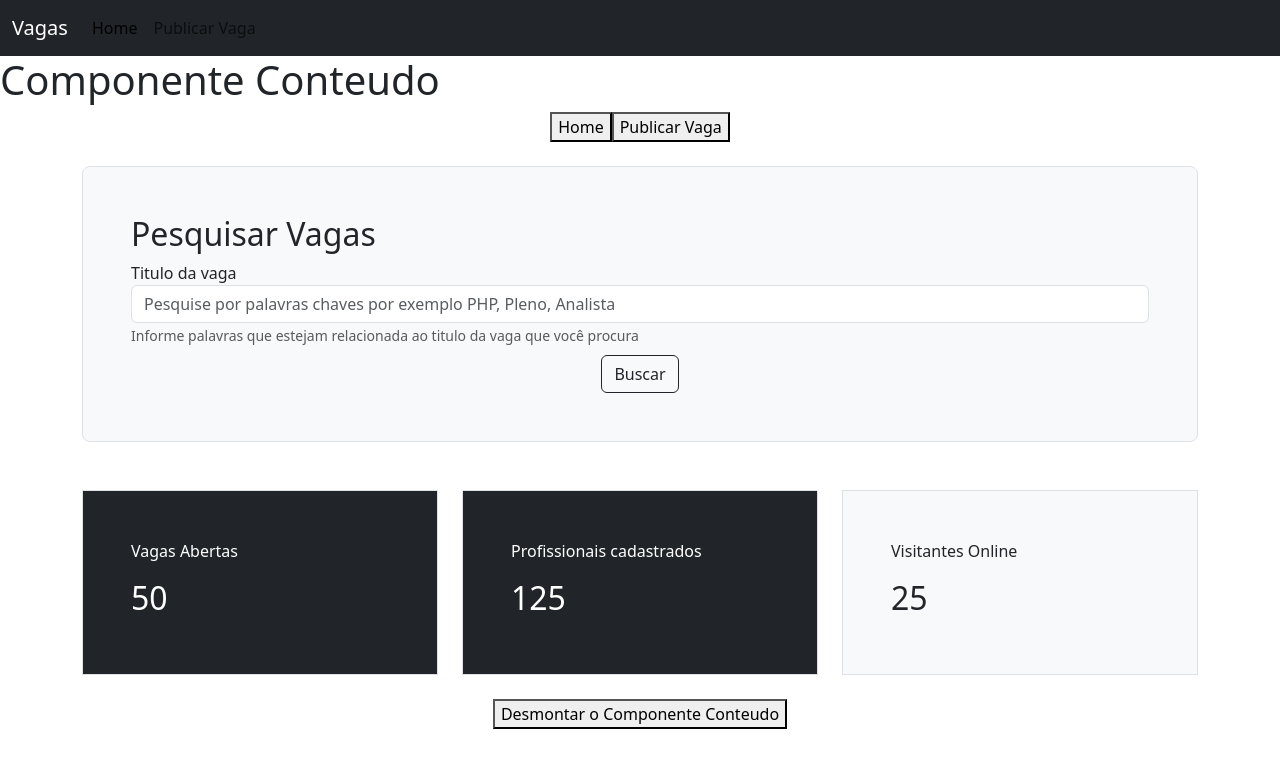
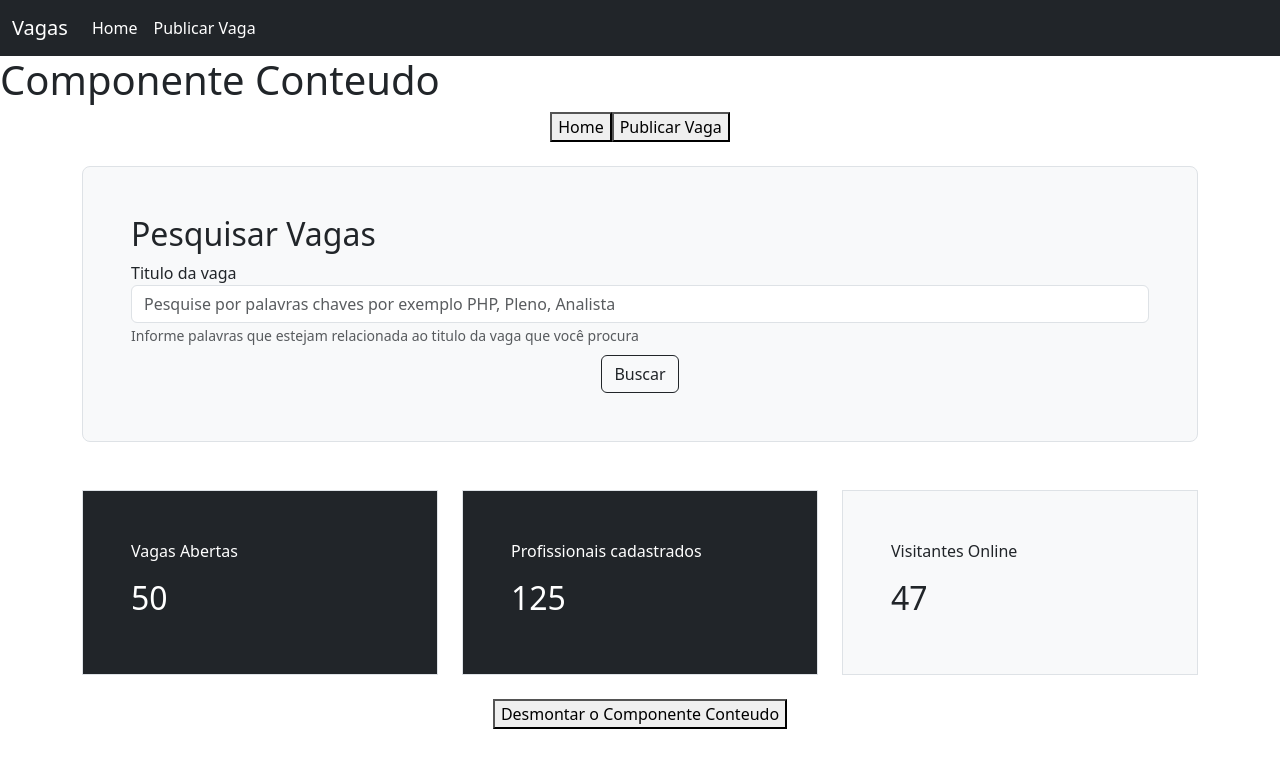
Before and after one commit to ProgramadorVictor/vagas-front, a Vue app: page / in a window 1280 px wide. Shown: the top 768 px of the page. Built offline with nearby package versions, Linux system fonts and the light colour scheme.

Commit message:
feat: props enviados para o filho continuam reativos, visitante online reativo

```diff
--- a/src/components/comuns/IndicadorComponent.vue
+++ b/src/components/comuns/IndicadorComponent.vue
@@ -1,13 +1,13 @@
 <template>
     <div :class="adicionarEstilo" >
         <p>{{ titulo }}</p>
-        <h2>{{ numero }}</h2>
+        <h2>{{ numero ?? online }}</h2> <!-- Props ainda continuam reativos quando encaminhados para o componente filho. -->
     </div>
 </template>
 <script>
     export default {
         name: 'IndicadorComponent',
-        props:['titulo', 'numero', 'estilo'],
+        props:['titulo', 'numero', 'estilo', 'online'], //Props enviados do pai ainda continuam reativos no filho, portanto se sofrem alteração no componente filho, vão sofrer alteração no componente pai.
         computed:{
             adicionarEstilo(){
                 return `h-100 p-5 roudend-3 border ${this.estilo ?? `bg-dark text-white`}`
--- a/src/components/layouts/TopoComponent.vue
+++ b/src/components/layouts/TopoComponent.vue
@@ -11,10 +11,10 @@
                 <div class="collapse navbar-collapse" id="navbarNav">
                     <ul class="navbar-nav">
                         <li class="nav-item">
-                            <a class="nav-link active" aria-current="page" href="#">Home</a>
+                            <a class="nav-link active text-white" aria-current="page" href="#">Home</a>
                         </li>
                         <li class="nav-item">
-                            <a class="nav-link" href="#">Publicar Vaga</a>
+                            <a class="nav-link text-white" href="#">Publicar Vaga</a>
                         </li>
                     </ul>
                 </div>
--- a/src/components/views/HomeView.vue
+++ b/src/components/views/HomeView.vue
@@ -5,6 +5,7 @@
                 <PesquisarVaga/>
             </div>
         </div>
+
         <div class="row mt-5">
             <div class="col-4">
                 <IndicadorComponent titulo="Vagas Abertas" numero="50"/>
@@ -13,7 +14,8 @@
                 <IndicadorComponent titulo="Profissionais cadastrados" numero="125"/>
             </div>
             <div class="col-4">
-                <IndicadorComponent titulo="Visitantes Online" numero="25" estilo="bg-light text-dark"/>
+                <IndicadorComponent :online="usuarioOnline" titulo="Visitantes Online" estilo="bg-light text-dark"/>
+                <!-- Props ainda continuam reativos quando encaminhados para o componente filho. -->
             </div>
         </div>
         <!-- <h1>Home Componente</h1>
@@ -29,6 +31,17 @@
         components: {
             PesquisarVaga,
             IndicadorComponent
+        },
+        data: () => ({
+            usuarioOnline: 0
+        }),
+        methods: {
+            getUserOnline(){ //Simulando solicitações para o back-end para usuarios online
+                this.usuarioOnline = Math.floor(Math.random() * 100);
+            }
+        },
+        created(){
+            setInterval(this.getUserOnline, 1000); //Função passada por referência não chamada. Chamada getUserOnline(), Referência getUserOnline
         },
         beforeUnmount() { //Antes da instancia do componente ser removido
             console.log('Antes de demonstar/destruir')
```
